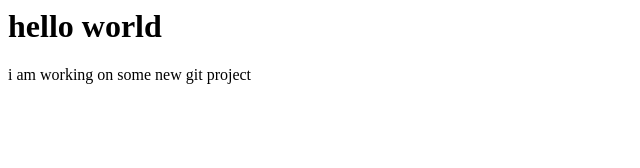
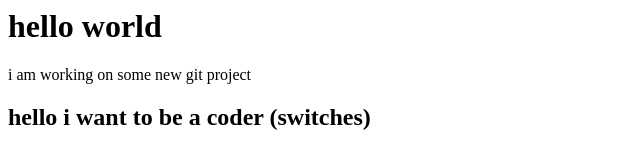
Before and after one commit to chethanGITHUB21/localrepo, a plain HTML site: page index.html in a window 1280 px wide. Shown: the whole page, without its empty margins (0-640 px from the left). Drawn offline with Linux system fonts and the light colour scheme.

Commit message:
add new changes

```diff
--- a/index.html
+++ b/index.html
@@ -1,2 +1,4 @@
 <h1>hello world</h1>
  <p>i am working on some new git project</p>
+
+ <h2>hello i want to be a coder (switches)</h2>
```
